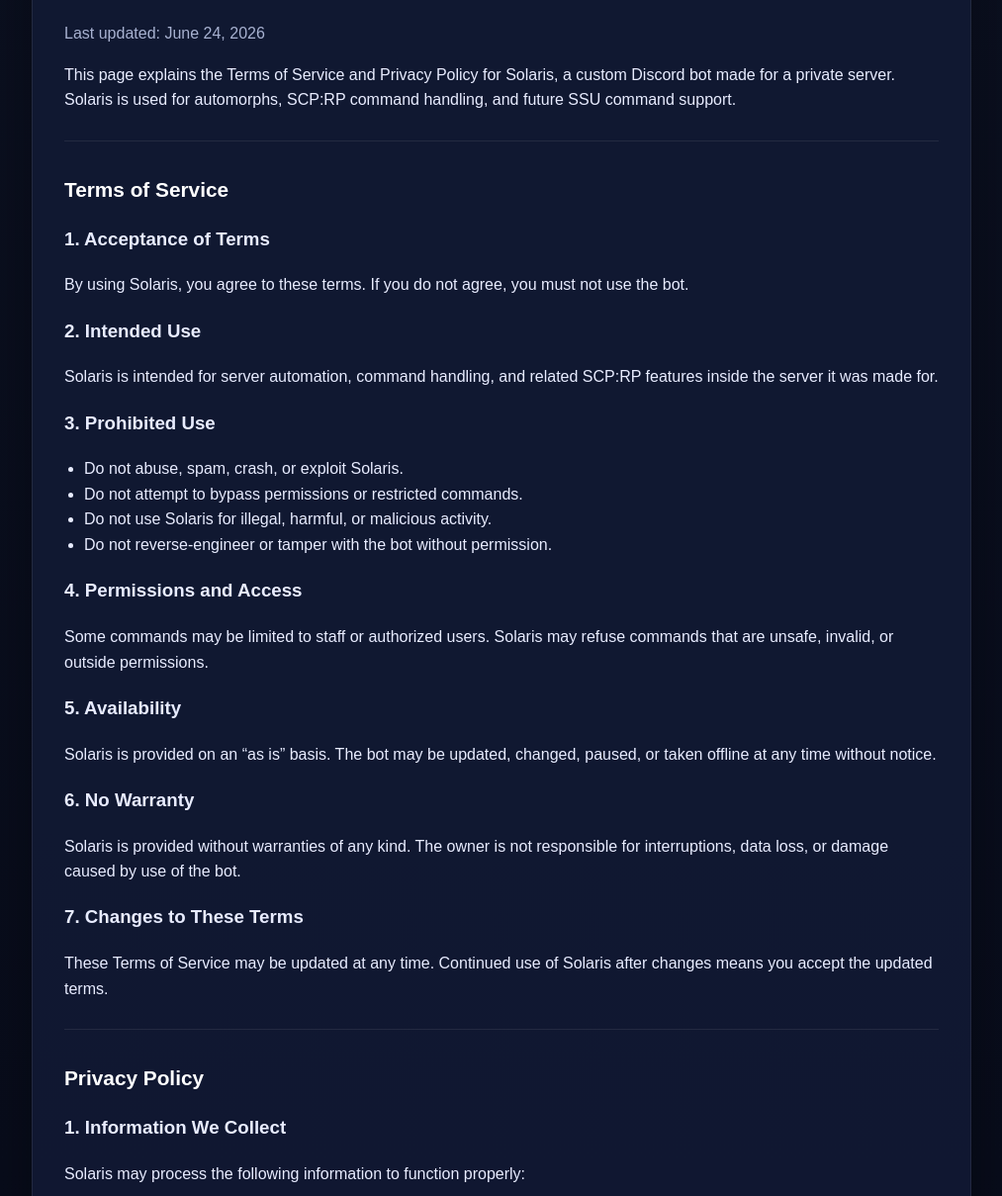
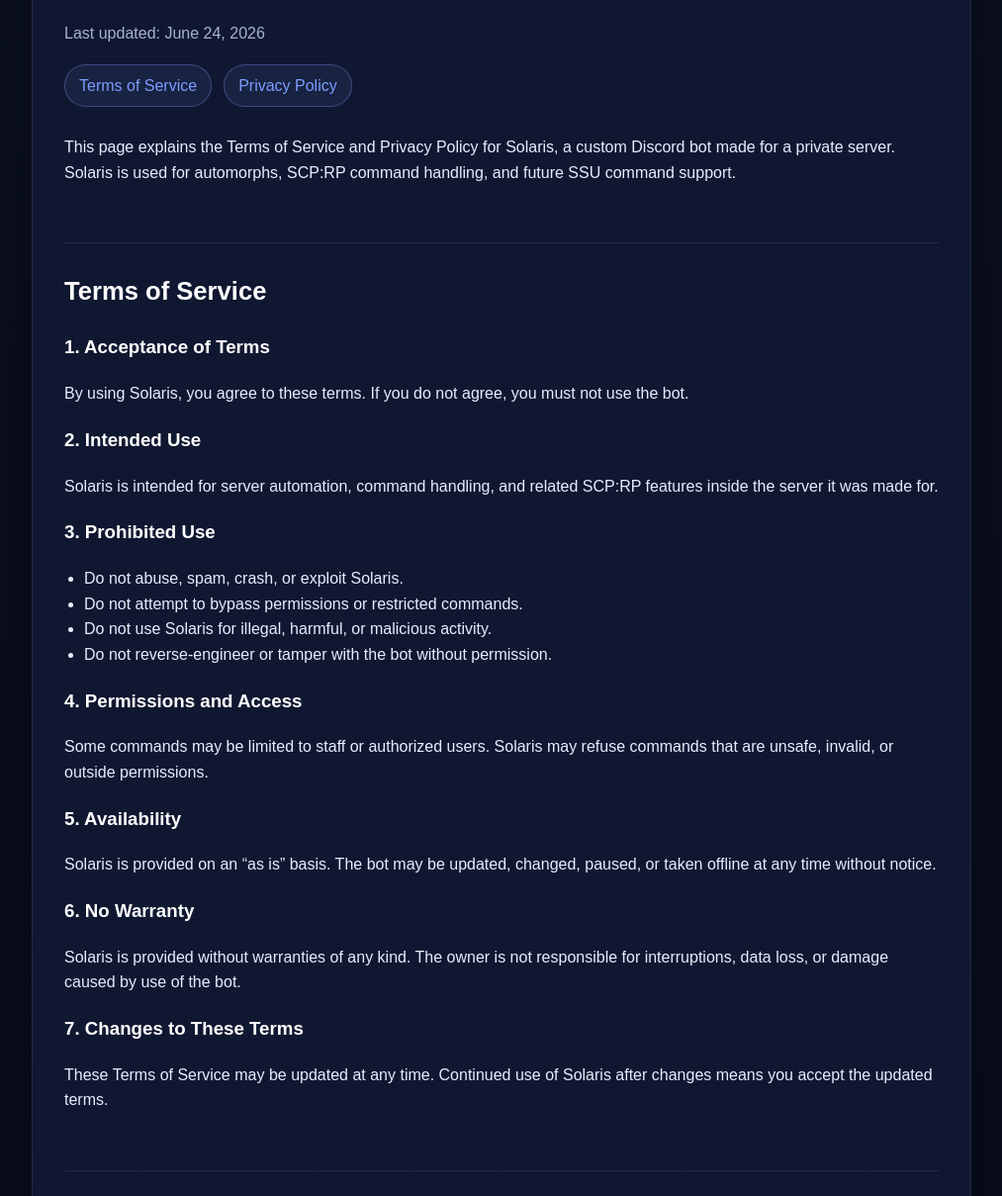
Before and after one commit to 1Midno/BOT-Information, a plain HTML site: page index.html in a window 1280 px wide. Shown: the part 189-1398 px from the top of the page at 99% size, without its empty margins (133-1146 px from the left). Drawn offline with Linux system fonts and the light colour scheme.

Commit message:
Update index.html

```diff
--- a/index.html
+++ b/index.html
@@ -13,6 +13,7 @@
       --accent: #7c9cff;
       --border: rgba(255,255,255,.08);
     }
+    html { scroll-behavior: smooth; }
     body {
       margin: 0;
       font-family: Arial, Helvetica, sans-serif;
@@ -34,7 +35,8 @@
     }
     h1, h2 { color: #fff; }
     h1 { margin-top: 0; font-size: 2.2rem; }
-    h2 { margin-top: 2rem; font-size: 1.3rem; }
+    h2 { margin-top: 0; font-size: 1.6rem; }
+    h3 { color: #fff; margin-top: 1.2rem; }
     p, li { color: var(--text); }
     ul { padding-left: 20px; }
     .muted { color: var(--muted); }
@@ -47,12 +49,29 @@
       font-size: .9rem;
       margin-bottom: 14px;
     }
+    .nav {
+      display: flex;
+      gap: 12px;
+      flex-wrap: wrap;
+      margin: 18px 0 28px;
+    }
+    .nav a {
+      text-decoration: none;
+      color: var(--accent);
+      border: 1px solid rgba(124,156,255,.35);
+      padding: 8px 14px;
+      border-radius: 999px;
+      background: rgba(124,156,255,.08);
+    }
+    .section {
+      padding-top: 12px;
+      margin-top: 18px;
+    }
     .divider {
       height: 1px;
       background: var(--border);
       margin: 28px 0;
     }
-    a { color: var(--accent); }
     .footer {
       margin-top: 2rem;
       color: var(--muted);
@@ -67,10 +86,15 @@
       <h1>Terms of Service & Privacy Policy</h1>
       <p class="muted">Last updated: June 24, 2026</p>
 
+      <div class="nav">
+        <a href="#tos">Terms of Service</a>
+        <a href="#privacy">Privacy Policy</a>
+      </div>
+
       <p>This page explains the Terms of Service and Privacy Policy for Solaris, a custom Discord bot made for a private server. Solaris is used for automorphs, SCP:RP command handling, and future SSU command support.</p>
 
+      <div id="tos" class="section"></div>
       <div class="divider"></div>
-
       <h2>Terms of Service</h2>
 
       <h3>1. Acceptance of Terms</h3>
@@ -99,8 +123,8 @@
       <h3>7. Changes to These Terms</h3>
       <p>These Terms of Service may be updated at any time. Continued use of Solaris after changes means you accept the updated terms.</p>
 
+      <div id="privacy" class="section"></div>
       <div class="divider"></div>
-
       <h2>Privacy Policy</h2>
 
       <h3>1. Information We Collect</h3>
```
